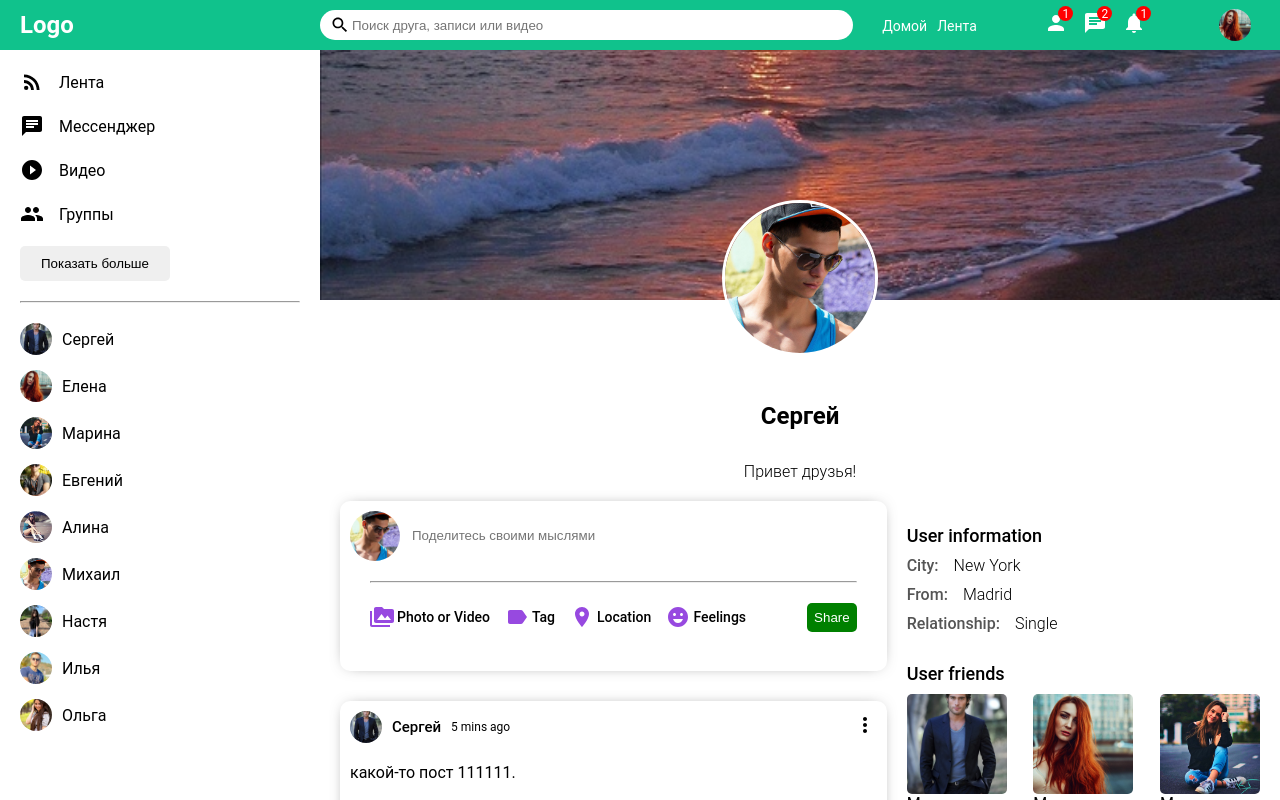
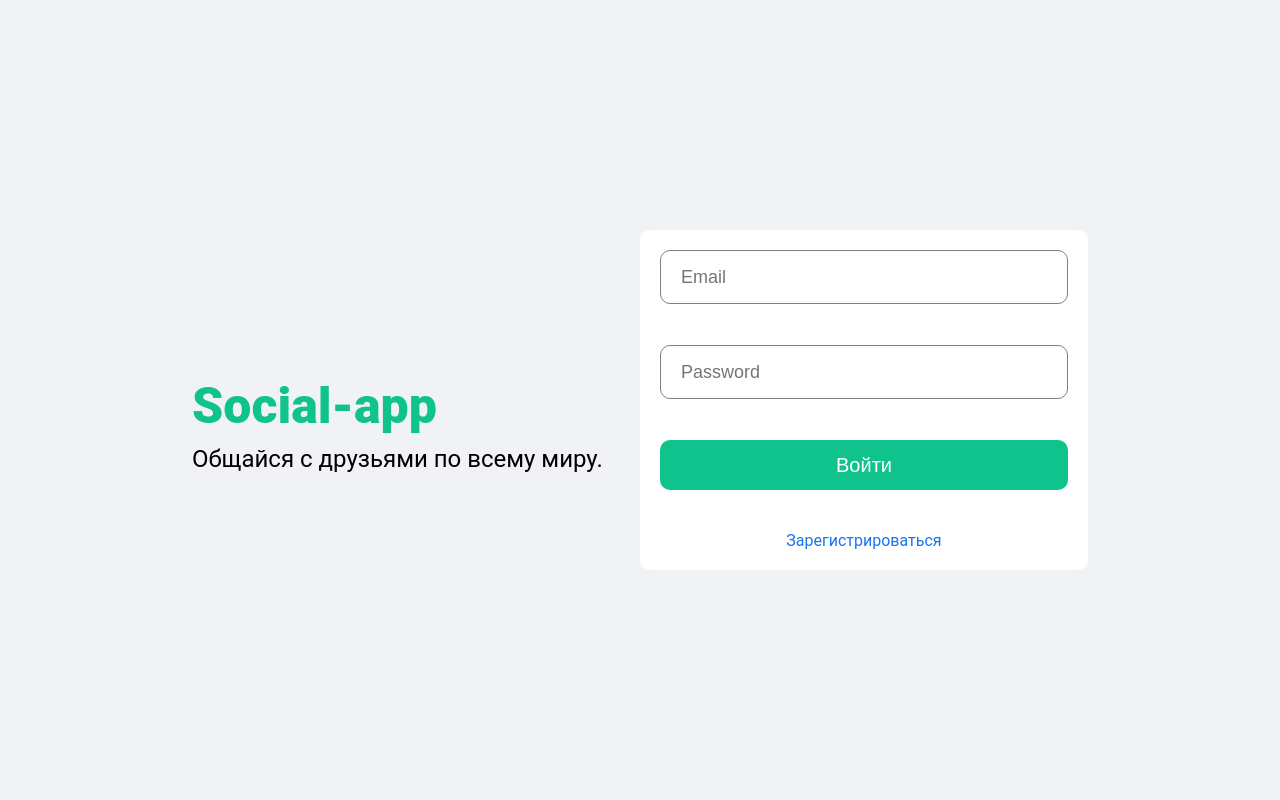
Before and after one commit to Pavel-Sol/social-media-app-MERN, a React (Create React App) app in the folder client/: page /register in a window 1280 px wide. Shown: the top 800 px of the page. Built offline with nearby package versions, Linux system fonts and the light colour scheme; the HTML template or start-up script is replaced by a standard one.

Commit message:
верстка компонентов Register и Login

```diff
--- a/client/src/App.js
+++ b/client/src/App.js
@@ -1,9 +1,13 @@
 import Home from './pages/home/Home';
 import Profile from './pages/profile/Profile';
+import Register from './pages/register/Register';
+import Login from './pages/login/Login';
 
 function App() {
   // return <Home />;
-  return <Profile />;
+  // return <Profile />;
+  // return <Register />;
+  return <Login />;
 }
 
 export default App;
--- /dev/null
+++ b/client/src/pages/login/Login.jsx
@@ -0,0 +1,26 @@
+import "./login.css";
+
+const Login = () => {
+  return (
+    <div className="login">
+      <div className="loginWrapper">
+        <div className="loginLeft">
+          <h3 className="loginLogo">Social-app</h3>
+          <span className="loginDesc">
+          Общайся с друзьями по всему миру.
+          </span>
+        </div>
+        <div className="loginRight">
+          <div className="loginBox">
+            <input placeholder="Email" className="loginInput" />
+            <input placeholder="Password" className="loginInput" />
+            <button className="loginButton">Войти</button>
+            <span className="RegisterLink">Зарегистрироваться</span>
+          </div>
+        </div>
+      </div>
+    </div>
+  );
+}
+
+export default Login
--- /dev/null
+++ b/client/src/pages/login/login.css
@@ -0,0 +1,71 @@
+.login {
+  width: 100vw;
+  height: 100vh;
+  background-color: #f0f2f5;
+  display: flex;
+  align-items: center;
+  justify-content: center;
+}
+
+.loginWrapper {
+  width: 70%;
+  height: 70%;
+  display: flex;
+}
+
+.loginLeft,
+.loginRight {
+  flex: 1;
+  display: flex;
+  flex-direction: column;
+  justify-content: center;
+}
+
+.loginLogo {
+  font-size: 50px;
+  font-weight: 800;
+  color: #10c28c;
+  margin-bottom: 10px;
+}
+
+.loginDesc {
+  font-size: 24px;
+}
+
+.loginBox {
+  height: 300px;
+  padding: 20px;
+  background-color: white;
+  border-radius: 10px;
+  display: flex;
+  flex-direction: column;
+  justify-content: space-between;
+}
+
+.loginInput {
+  height: 50px;
+  border-radius: 10px;
+  border: 1px solid gray;
+  font-size: 18px;
+  padding-left: 20px;
+}
+
+.loginInput:focus {
+  outline: none;
+}
+
+.loginButton {
+  height: 50px;
+  border-radius: 10px;
+  border: none;
+  background-color: #10c28c;
+  color: white;
+  font-size: 20px;
+  font-weight: 500;
+  cursor: pointer;
+}
+
+.RegisterLink {
+  text-align: center;
+  color: #1775ee;
+}
--- /dev/null
+++ b/client/src/pages/register/Register.jsx
@@ -0,0 +1,27 @@
+import "./register.css";
+
+const Register = () => {
+  return (
+    <div className="login">
+      <div className="loginWrapper">
+        <div className="loginLeft">
+          <h3 className="loginLogo">Social-app</h3>
+          <span className="loginDesc">
+            Общайся с друзьями по всему миру.
+          </span>
+        </div>
+        <div className="loginRight">
+          <div className="loginBox">
+            <input placeholder="Username" className="loginInput" />
+            <input placeholder="Email" className="loginInput" />
+            <input placeholder="Password" className="loginInput" />
+            <input placeholder="Password Again" className="loginInput" />
+            <button className="loginButton">Зарегистрироваться</button>
+          </div>
+        </div>
+      </div>
+    </div>
+  );
+}
+
+export default Register
--- /dev/null
+++ b/client/src/pages/register/register.css
@@ -0,0 +1,66 @@
+.login {
+  width: 100vw;
+  height: 100vh;
+  background-color: #f0f2f5;
+  display: flex;
+  align-items: center;
+  justify-content: center;
+}
+
+.loginWrapper {
+  width: 70%;
+  height: 70%;
+  display: flex;
+}
+
+.loginLeft,
+.loginRight {
+  flex: 1;
+  display: flex;
+  flex-direction: column;
+  justify-content: center;
+}
+
+.loginLogo {
+  font-size: 50px;
+  font-weight: 800;
+  color: #10c28c;
+  margin-bottom: 10px;
+}
+
+.loginDesc {
+  font-size: 24px;
+}
+
+.loginBox {
+  height: 400px;
+  padding: 20px;
+  background-color: white;
+  border-radius: 10px;
+  display: flex;
+  flex-direction: column;
+  justify-content: space-between;
+}
+
+.loginInput {
+  height: 50px;
+  border-radius: 10px;
+  border: 1px solid gray;
+  font-size: 18px;
+  padding-left: 20px;
+}
+
+.loginInput:focus {
+  outline: none;
+}
+
+.loginButton {
+  height: 50px;
+  border-radius: 10px;
+  border: none;
+  background-color: #10c28c;
+  color: white;
+  font-size: 20px;
+  font-weight: 500;
+  cursor: pointer;
+}
```
